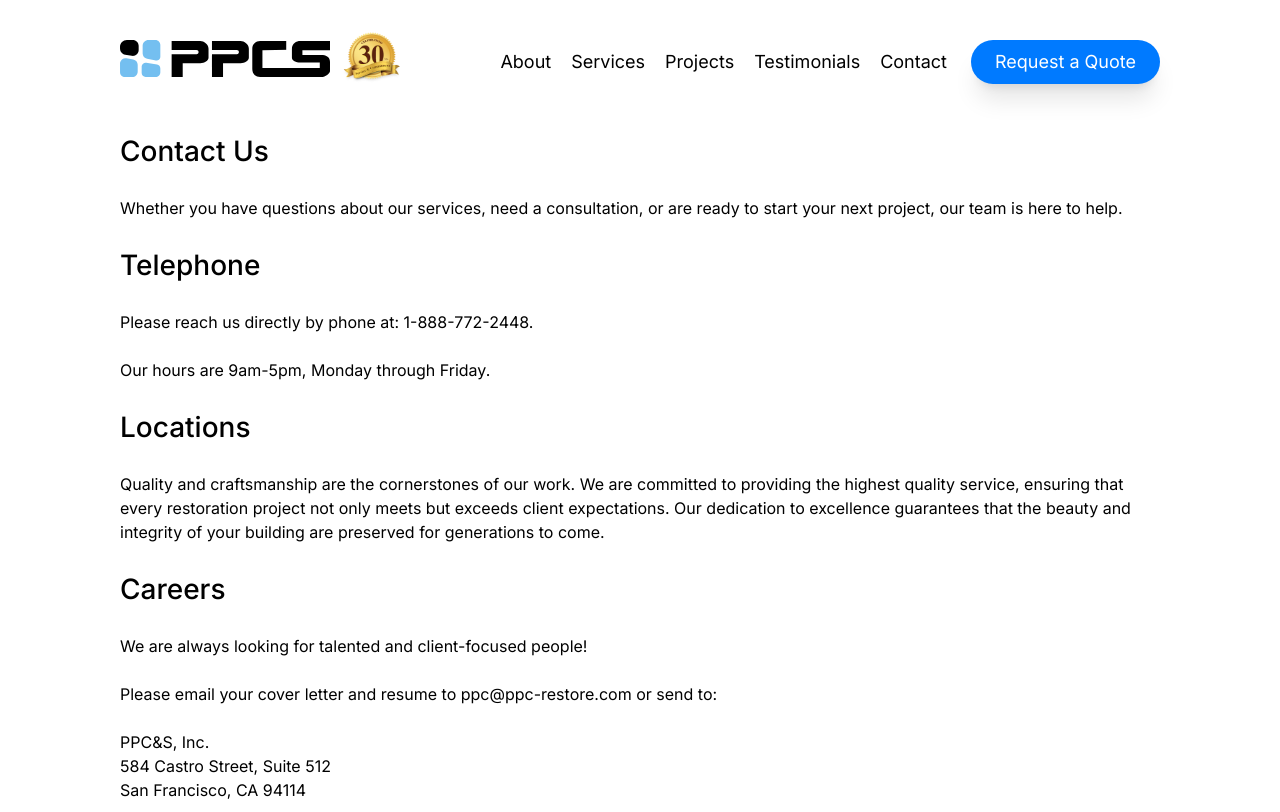
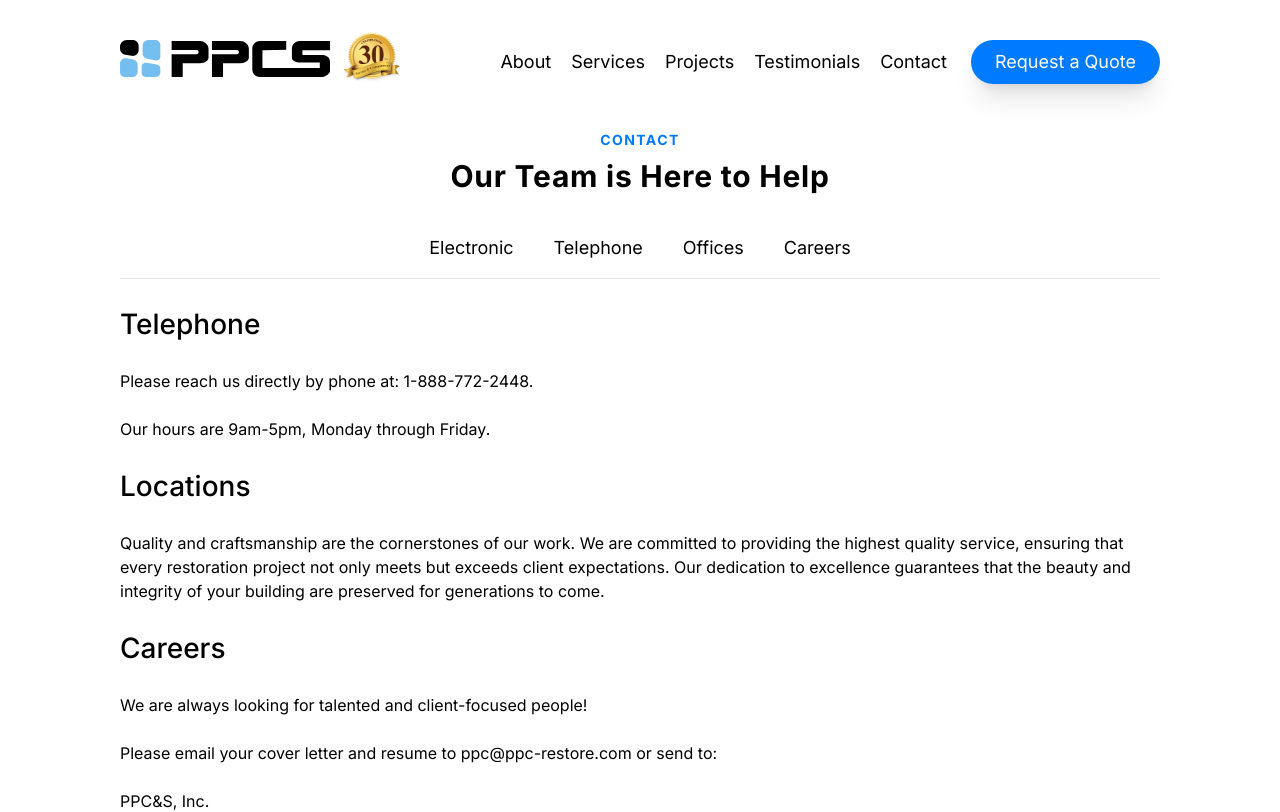
Before and after one commit to jpoechill/ppcs2024, a Next.js app: page /contact in a window 1280 px wide. Shown: the top 812 px of the page. Built offline with nearby package versions, Linux system fonts and the light colour scheme.

Commit message:
update cover photo

```diff
--- a/app/Header.tsx
+++ b/app/Header.tsx
@@ -30,7 +30,7 @@ export default function Header() {
             </div>
             <div>
               <Link href="/quote">
-                <div className="bg-[#007AFF] shadow-xl rounded-full text-white py-2 px-6 ml-1">
+                <div className="bg-[#007AFF] shadow-xl text-lg rounded-full text-white py-2 px-6 ml-1">
                   Request a Quote
                 </div>
               </Link>
--- a/app/about/page.tsx
+++ b/app/about/page.tsx
@@ -9,11 +9,14 @@ export default function Home() {
 
       <div className="flex justify-center w-full p-5 pt-0 px-10">
         <div className="flex flex-col w-full max-w-[1040px] mt-[130px]">
-          <h1>About Us</h1><br />
-          Welcome to our company, where excellence in building restoration and preservation is our hallmark.
-          <br /><br />
+          <div className="text-center">
+            <div className="text-sm uppercase font-bold mb-2 text-[#007AFF] tracking-widest">About</div>
+            <div className="text-3xl font-bold tracking-wide">
+              Building Restoration and Preservation
+            </div>
+          </div><br />
 
-          <div className="flex flex-row justify-center gap-x-[40px] mt-4 mb-4 text-xl">
+          <div className="flex flex-row justify-center gap-x-[40px] mt-4 mb-4 text-lg">
             <div>
               Mission
             </div>
--- a/app/contact/page.tsx
+++ b/app/contact/page.tsx
@@ -9,9 +9,31 @@ export default function Home() {
 
       <div className="flex justify-center w-full p-5 pt-0 px-10">
         <div className="flex flex-col w-full max-w-[1040px] mt-[130px]">
-          <h1>Contact Us</h1><br />
-          Whether you have questions about our services, need a consultation, or are ready to start your next project, our team is here to help.
-          <br /><br />
+          <div className="text-center">
+            <div className="text-sm uppercase font-bold mb-2 text-[#007AFF] tracking-widest">Contact</div>
+            <div className="text-3xl font-bold tracking-wide">
+              Our Team is Here to Help
+            </div>
+          </div><br />
+
+          <div className="flex flex-row justify-center gap-x-[40px] mt-4 mb-4 text-lg">
+            <div>
+              Electronic
+            </div>
+            <div>
+              Telephone
+            </div>
+            <div>
+              Offices
+            </div>
+            <div>
+              Careers
+            </div>
+          </div>
+
+          <hr />
+          <br />
+
           <h1>Telephone</h1><br />
           Please reach us directly by phone at: 1-888-772-2448.
           <br /><br />
--- a/app/projects/page.tsx
+++ b/app/projects/page.tsx
@@ -9,9 +9,12 @@ export default function Home() {
 
       <div className="flex justify-center w-full p-5 pt-0 px-10">
         <div className="flex flex-col w-full max-w-[1040px] mt-[130px]">
-          <h1>Our Projects</h1><br />
-          Explore our portfolio to see the exceptional work we&apos;ve done in building restoration and preservation.
-          <br /><br />
+          <div className="text-center">
+            <div className="text-sm uppercase font-bold mb-2 text-[#007AFF] tracking-widest">Projects</div>
+            <div className="text-3xl font-bold tracking-wide">
+              Explore Our Portfolio of Work
+            </div>
+          </div><br /><br />
           <div className="grid grid-cols-3 gap-8">
             <div className="w-full rounded-2xl min-h-[200px] shadow-xl border overflow-hidden">
               <div>
--- a/app/quote/page.tsx
+++ b/app/quote/page.tsx
@@ -71,9 +71,12 @@ export default function Home() {
 
       <div className="flex justify-center w-full p-5 pt-0 px-10">
         <div className="flex flex-col w-full max-w-[1040px] mt-[130px]">
-          <h1>Request a Quote</h1><br />
-          Questions about our services, need a consultation, or are ready to start your next project? Our team is here to help.
-          <br /><br />
+          <div className="text-center mb-4">
+            <div className="text-sm uppercase font-bold mb-2 text-[#007AFF] tracking-widest">Request a Quote</div>
+            <div className="text-3xl font-bold tracking-wide">
+              Ready to Start Your Next Project?
+            </div>
+          </div><br />
           <form ref={form} onSubmit={sendEmail}>
             <div className="text-md font-bold text-left bg-[#FFF] border shadow-lg py-8 rounded-2xl">
               <div ref={ref1} className="font-normal text-md overflow-hidden px-6 transition-all ease-in-out delay-0 duration-500" style={{ "height": !showGeneral ? 0 : heightRef1 }}>
@@ -97,20 +100,25 @@ export default function Home() {
                 <div className="flex flex-col md:flex-row gap-5 mb-5">
                   <div className="w-full">
                     What is the nature of this property?
-                    <select name="discovery" id="" className="mt-2 p-3 w-full rounded-xl border-r-[15px] border-transparent font-normal px-3">
+                    <div className="border mt-2 rounded-full">
+                      <select name="discovery" id="" className=" p-3 w-full rounded-full border-r-[15px] border-transparent font-normal px-3">
                         <option value="" selected>Residential</option>
                         <option value="">Office</option>
                         <option value="">Commercial</option>
                       </select>
                     </div>
+                  </div>
                   <div className="w-full">
                     How often do you require cleaning services?
-                    <select name="discovery" id="" className="mt-2 p-3 w-full rounded-xl border-r-[15px] border-transparent font-normal px-3">
+
+                    <div className="border mt-2 rounded-full">
+                      <select name="discovery" id="" className="p-3 w-full rounded-full border-r-[15px] border-transparent font-normal px-3">
                         <option value="">Weekly</option>
                         <option value="" selected>Bi-weekly</option>
                         <option value="">Monthly</option>
                         <option value="">One-time</option>
                       </select>
+                    </div>
                   </div>
                 </div>
 
@@ -163,7 +171,7 @@ export default function Home() {
               If you would like to discuss any related matter in private, please contact us directly.
             </div>
 
-            <button className="mt-6 py-3 font-medium transition-all ease-in-out duration-500 shadow-3xl hover:shadow-xl css-selector bg-[#007AFF] hover:bg-[#ffade8] w-full text-white rounded-full p-2 px-6">
+            <button className="mt-6 py-3 font-medium text-lg transition-all ease-in-out duration-500 shadow-3xl hover:shadow-xl css-selector bg-[#007AFF] hover:bg-[#007AFF] w-full text-white rounded-full p-2 px-6">
               Request a Quote
             </button>
           </form>
--- a/app/services/page.tsx
+++ b/app/services/page.tsx
@@ -9,9 +9,12 @@ export default function Home() {
 
       <div className="flex justify-center w-full p-5 pt-0 px-10">
         <div className="flex flex-col w-full max-w-[1040px] mt-[130px]">
-          <h1>Our Services</h1><br />
-          We provide top-notch building restoration and preservation services, using expert teams and advanced techniques.
-          <br /><br />
+          <div className="text-center">
+            <div className="text-sm uppercase font-bold mb-2 text-[#007AFF] tracking-widest">Services</div>
+            <div className="text-3xl font-bold tracking-wide">
+              Expert Teams and Advanced Techniques
+            </div>
+          </div><br /><br />
           <div className="grid grid-cols-3 gap-8">
             <div className="w-full rounded-2xl min-h-[200px] shadow-xl border overflow-hidden">
               <div>
--- a/app/testimonials/page.tsx
+++ b/app/testimonials/page.tsx
@@ -9,10 +9,12 @@ export default function Home() {
 
       <div className="flex justify-center w-full p-5 pt-0 px-10">
         <div className="flex flex-col w-full max-w-[1040px] mt-[130px]">
-          <h1>Testimonials</h1><br />
-          We provide top-notch building restoration and preservation services, using expert teams and advanced techniques.
-          <br /><br />
-
+          <div className="text-center">
+            <div className="text-sm uppercase font-bold mb-2 text-[#007AFF] tracking-widest">Testimonials</div>
+            <div className="text-3xl font-bold tracking-wide">
+              Voices of Satisfied Customers
+            </div>
+          </div><br /><br />
           <div className="grid grid-cols-1 lg:grid-cols-3 gap-6">
             <div className="grid auto-rows-min gap-6 justify-start">
               <div className="min-w-full bg-[white] border rounded-xl transition-all ease-in-out duration-500 shadow-[0_25px_50px_-12px_rgb(0,0,0,0.0)] hover:shadow-[0_10px_50px_-12px_rgb(0,0,0,.15)]  text-sm p-7 text-left">
```
Also changed, not shown: app/page.tsx (+1 -1 lines), 1 other file (tests, documents, lock files or other folders). Lines whose indentation alone changed are shown as unchanged.
